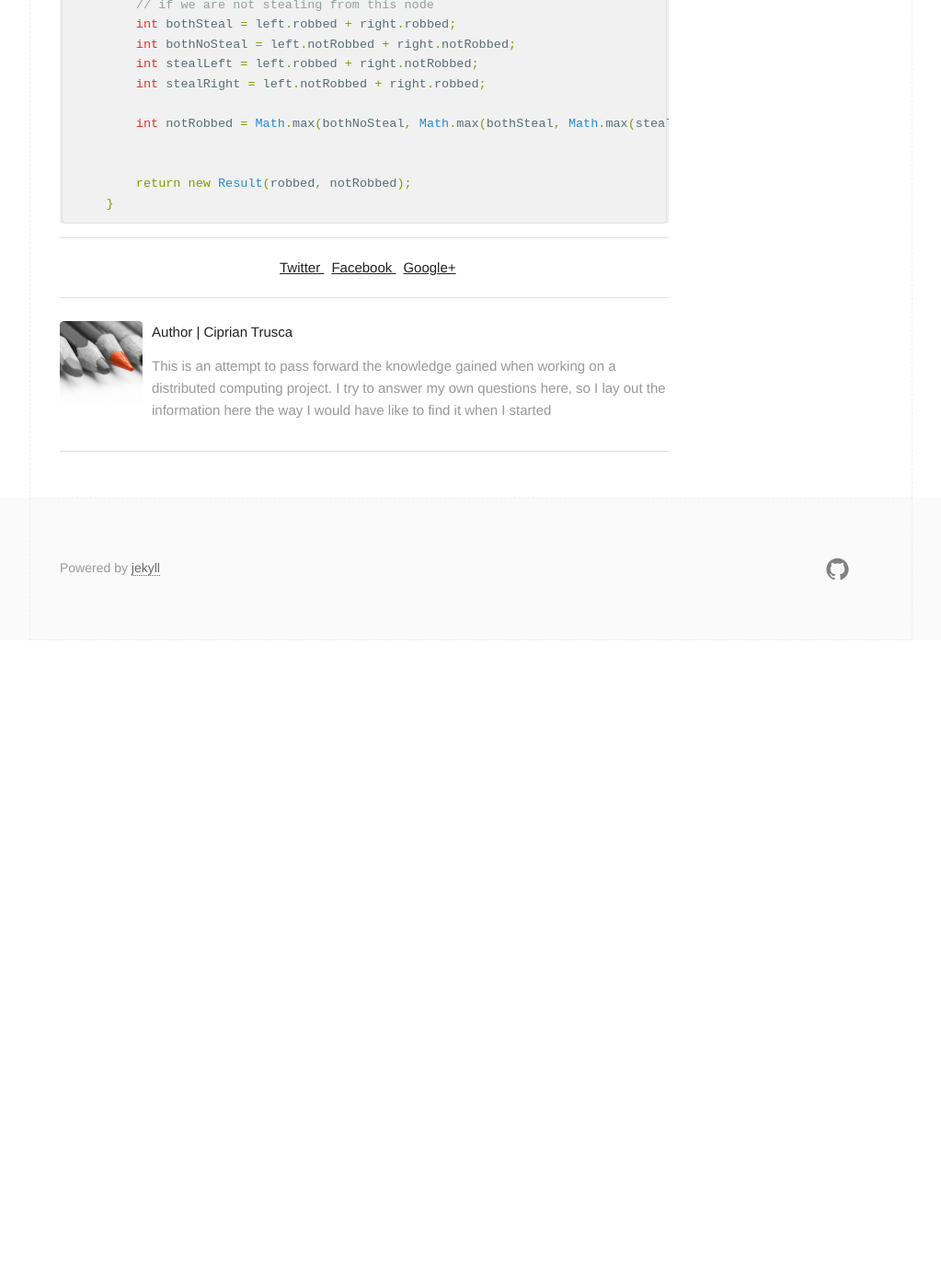
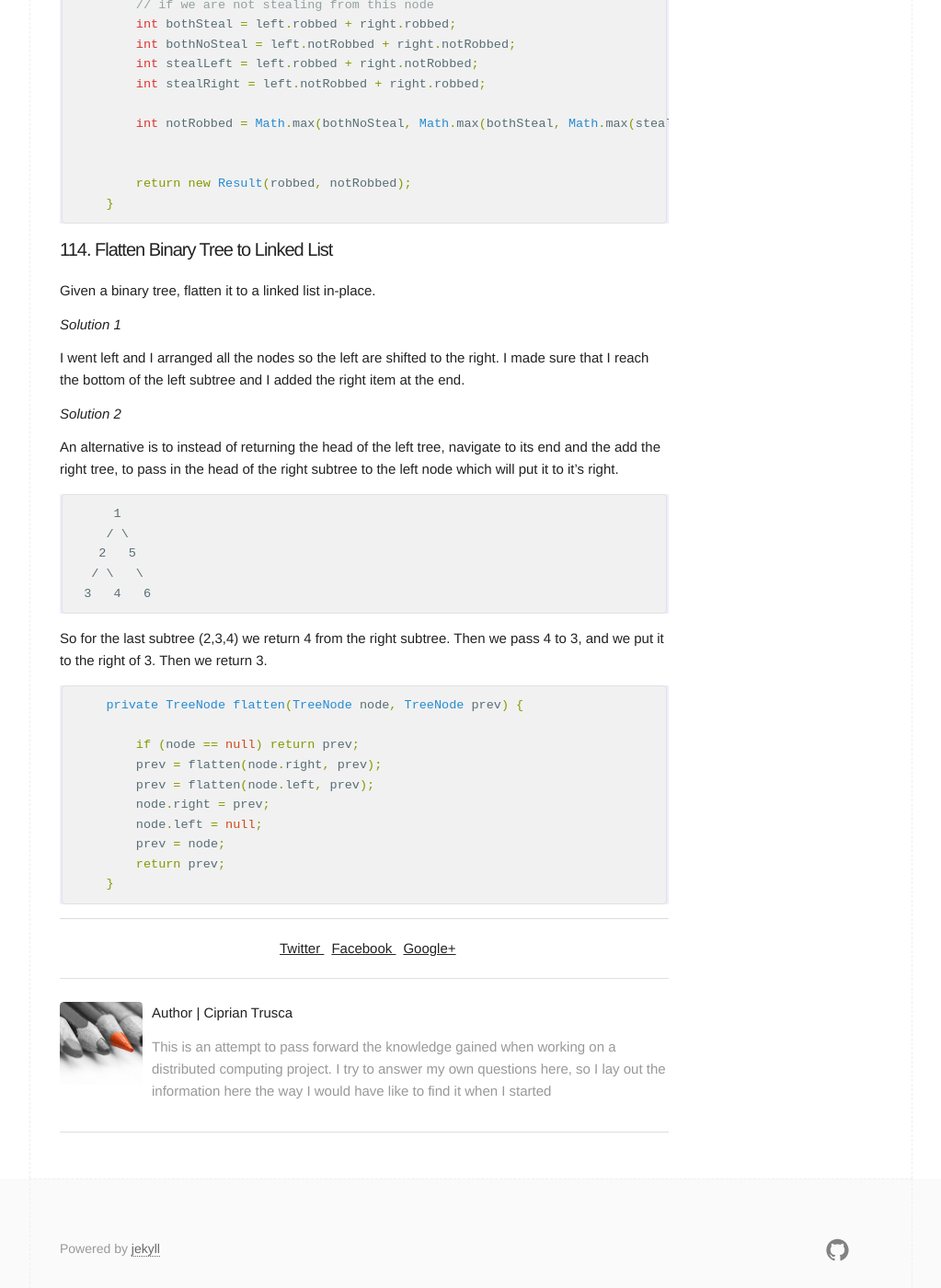
Before and after one commit to cip123/cip123.github.io, a Jekyll site: the page built from _posts/2021-08-19-trees.md, in a window 1280 px wide and 1400 px high, scrolled down 2390 px. Shown: the whole window at 92% size, without its empty margins (128-1151 px from the left). Built offline with Jekyll 4.4.1, drawn with Linux system fonts in a browser that asks for light colours; before the commit the page ends 3086 px from its top, so only the background shows below that.

Commit message:
added flattern tree

````diff
--- a/_posts/2021-08-19-trees.md
+++ b/_posts/2021-08-19-trees.md
@@ -123,3 +123,38 @@ We go back to the solution 1, and we realize that instead of visiting the nodes
         return new Result(robbed, notRobbed);
     }
 ```
+### 114. Flatten Binary Tree to Linked List
+
+Given a binary tree, flatten it to a linked list in-place.
+
+
+*Solution 1*
+
+I went left and I arranged all the nodes so the left are shifted to the right. I made sure that I reach the bottom of the left subtree and I added the right item at the end.
+
+*Solution 2*
+
+
+An alternative is to instead of returning the head of the left tree, navigate to its end and the add the right tree, to pass in the head of the right subtree to the left node which will put it to it's right.
+
+
+         1
+        / \
+       2   5
+      / \   \
+     3   4   6
+
+So for the last subtree (2,3,4) we return 4 from the right subtree. Then we pass 4 to 3, and we put it to the right of 3. Then we return 3.
+
+```java
+    private TreeNode flatten(TreeNode node, TreeNode prev) {
+
+        if (node == null) return prev;
+        prev = flatten(node.right, prev);
+        prev = flatten(node.left, prev);
+        node.right = prev;
+        node.left = null;
+        prev = node;
+        return prev;
+    }
+```
````
